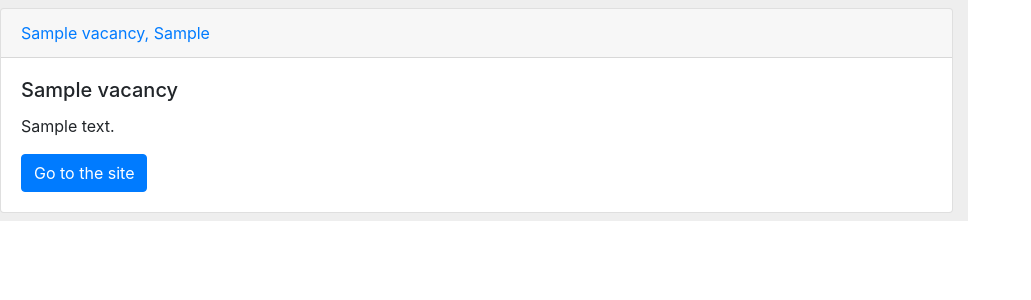
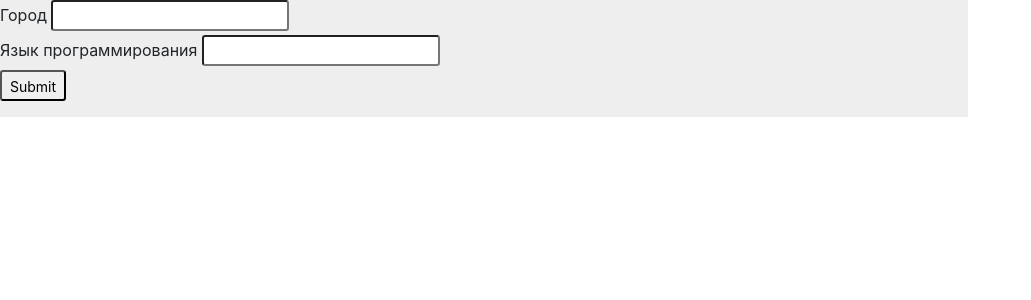
Before and after one commit to olysseuss/service_scrp, a Django app: page /home/ in a window 1280 px wide. Shown: the part 56-356 px from the top of the page, without its empty margins (0-1031 px from the left). Run offline with Django 3.2, Linux system fonts and the light colour scheme; tables that the repository leaves empty hold one stand-in row (values such as "Sample post"); some libraries are stand-ins or nearby versions.

Commit message:
connected search form

```diff
--- a/src/scrap/templates/scrap/home.html
+++ b/src/scrap/templates/scrap/home.html
@@ -7,13 +7,22 @@
 {% for obj in object_list%}
 <div class="card my-2">
     <div class="card-header">
-    <a href="{{obj.url}}">{{obj.title}}, {{obj.company}}</a>
+        <a href="{{obj.url}}">{{obj.id_language.name}} - {{obj.title}}, {{obj.company}} ({{obj.id_city.name}})</a>
     </div>
     <div class="card-body">
         <h5 class="card-title">{{obj.title}}</h5>
         <p class="card-text">{{obj.description}}</p>
+        <p>{{obj.timestamp|date:"d.m.Y"}}</p>
         <a href="{{obj.url}}" class="btn btn-primary">Go to the site</a>
     </div>
 </div>
 {% endfor %}
+
+<form action="" class="form-group">
+    <label>Город</label>
+    <input type="text" name="city" class="form-control-sm"><br>
+    <label>Язык программирования</label>
+    <input type="text" name="language" class="form-control-sm"><br>
+    <input type="submit" value="Submit" class="form-control-sm">
+</form>
 {% endblock %}
--- a/src/scrap/views.py
+++ b/src/scrap/views.py
@@ -3,5 +3,15 @@ from .models import Vacancy
 
 
 def home(requests):
-    qs = Vacancy.objects.all()
+    print(requests.GET)
+    city = requests.GET.get('city')
+    language = requests.GET.get('language')
+    qs = []
+    if city or language:
+        _filter = {}
+        if city:
+            _filter['id_city__name'] = city
+        if language:
+            _filter['id_language__name'] = language
+        qs = Vacancy.objects.filter(**_filter)
     return render(requests, 'scrap/home.html', {'object_list': qs})
--- a/src/templates/base.html
+++ b/src/templates/base.html
@@ -11,7 +11,7 @@
     <title>{% block title %}Job search{% endblock %}</title>
   </head>
   <body>
-  <nav class="navbar navbar-expand-lg navbar-light bg-light">
+  <nav class="navbar navbar-expand-lg navbar-light bg-light" >
     <a class="navbar-brand" href="#">Navbar</a>
     <button class="navbar-toggler" type="button" data-toggle="collapse" data-target="#navbarNavAltMarkup" aria-controls="navbarNavAltMarkup" aria-expanded="false" aria-label="Toggle navigation">
       <span class="navbar-toggler-icon"></span>
```
Lines whose indentation alone changed are shown as unchanged.
